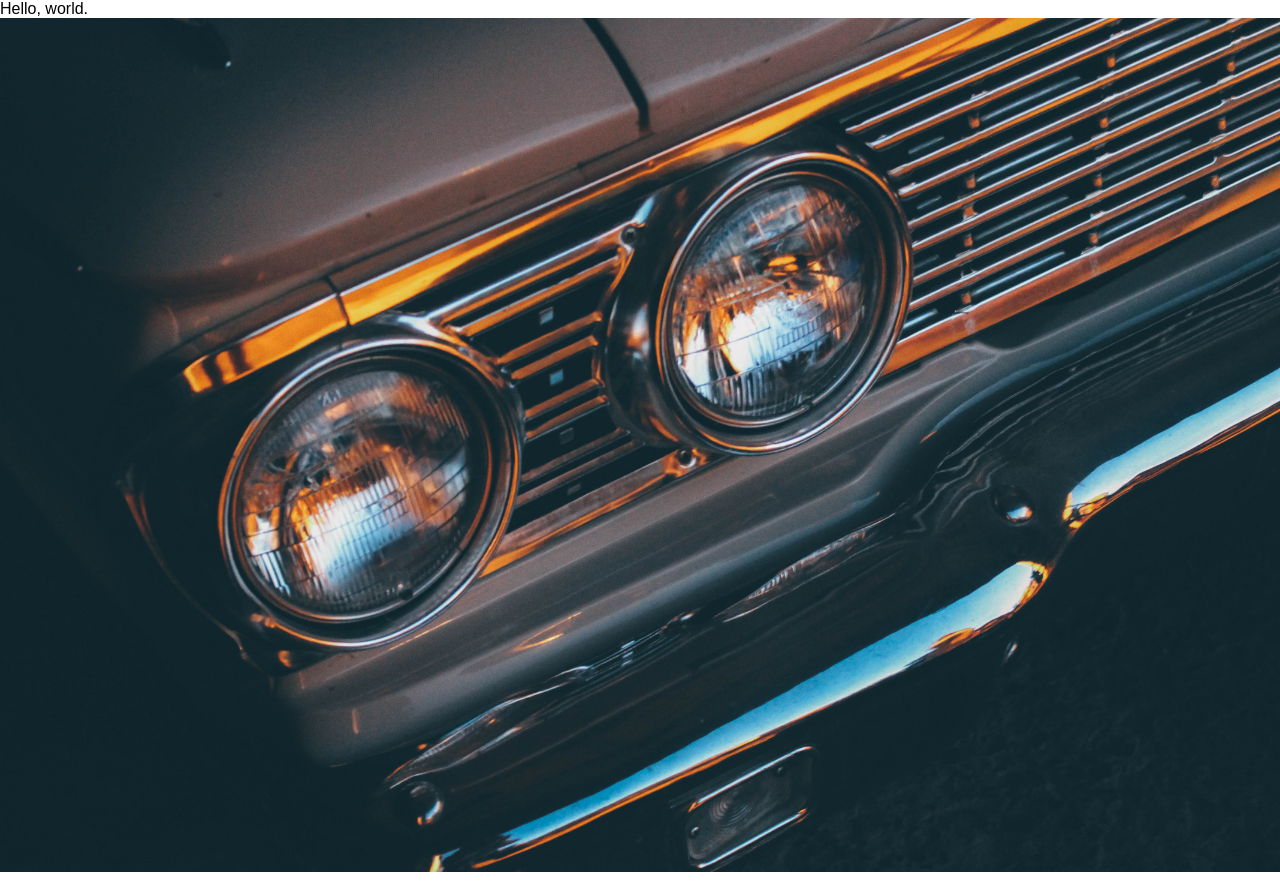
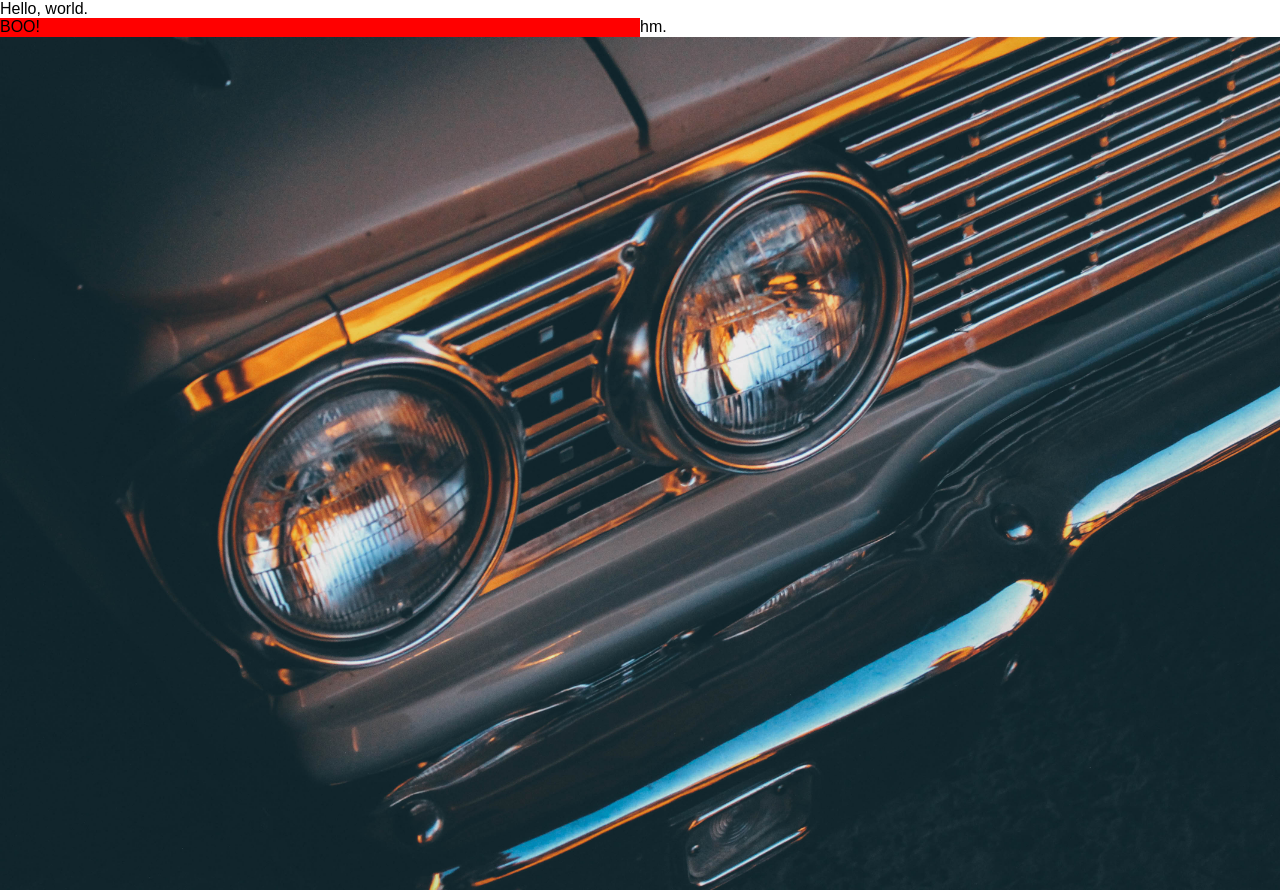
Before and after one commit to ErikAGriffin/erikgriffinio, a website: page public/index.html in a window 1280 px wide. Drawn offline with nearby package versions, Linux system fonts and the light colour scheme; some packages are replaced by stand-ins of ours.

Commit message:
playing with Pure grids

```diff
--- a/public/index.html
+++ b/public/index.html
@@ -1,10 +1,14 @@
 <!DOCTYPE html>
 <html ng-app="personalWeb">
   <head>
+    <meta name="viewport" content="width=device-width, initial-scale=1">
     <script type="text/javascript" src="components/angular/angular.min.js"></script>
     <script type="text/javascript" src="components/angular-ui-router/release/angular-ui-router.min.js"></script>
     <script type="text/javascript" src="js/app.js"></script>
     <link rel="stylesheet" href="components/pure/base-min.css" />
+    <link rel="stylesheet" href="components/pure/grids-min.css" />
+    <link rel="stylesheet" href="components/pure/grids-responsive-min.css" />
+    <link rel="stylesheet" href="styles/style.css" />
 
   </head>
 
@@ -12,7 +16,19 @@
 
     Hello, world.
 
-    <img class="pure-img" src="images/image1.jpg" />
+    <main class="pure-g">
+
+      <section class="pure-u-1 pure-u-sm-1-2 test">
+        BOO!
+      </section>
+      <section class="pure-u-1 pure-u-sm-1-2">
+        hm.
+      </section>
+
+
+      <img class="pure-img" src="images/image1.jpg" />
+
+    </main>
 
 
 
--- /dev/null
+++ b/public/styles/style.css
@@ -0,0 +1,3 @@
+.test {
+  background:red;
+}
```
